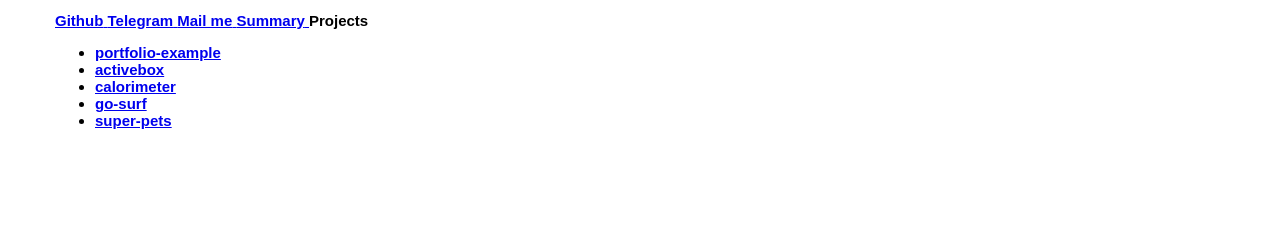
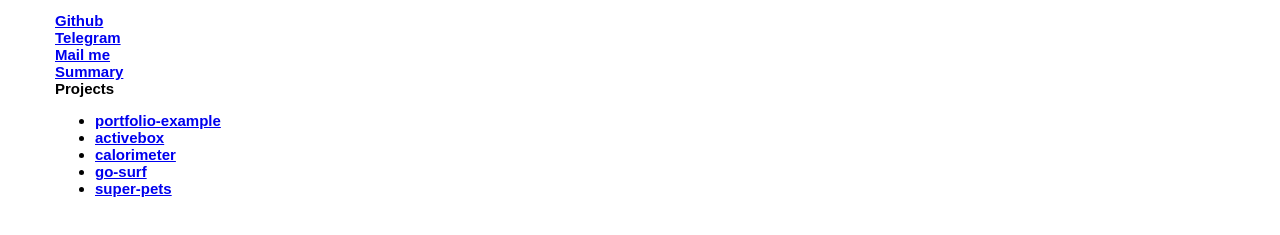
Before and after one commit to samaragang/smr.github.io, a plain HTML site: page index.html in a window 1280 px wide. Shown: the part 157-392 px from the top of the page. Drawn offline with nearby package versions, Linux system fonts and the light colour scheme; files that its build step writes are made by us from their sources.

Commit message:
second commit

```diff
--- a/index.html
+++ b/index.html
@@ -19,18 +19,28 @@
             applications. Proficient in <b>HTML5, CSS3, JavaScript, JQuery, Gulp, SCSS, BEM, Git, PHP,
                 MySQL,</b> and<b> React.js.</b> </p>
         <div class="nav_link">
+            <div class="nav_link-item">
                 <a href="https://github.com/samaragang" target="_blank">
                     <b>Github</b>
                 </a>
+
+            </div>
+            <div class="nav_link-item">
                 <a href="https://t.me/logicxxxx" target="_blank">
                     <b>Telegram</b>
                 </a>
+            </div>
+            <div class="nav_link-item">
                 <a href="mailto:dmitr.burii.2016@gmail.com" target="_blank">
                     <b>Mail me</b>
                 </a>
+            </div>
+            <div class="nav_link-item">
                 <a href="https://rabota.by/resume/a267e9daff0b699f500039ed1f43783352794f" target="_blank">
                     <b>Summary</b>
                 </a>
+            </div>
+            <div class="nav_link-item">
                 <b>Projects</b>
 
                 <div class="projects">
@@ -62,6 +72,12 @@
                         </li>
                     </ul>
                 </div>
+            </div>
+
+
+
+
+
 
         </div>
     </div>
--- a/style.css
+++ b/style.css
@@ -3,6 +3,7 @@
 }
 a {
     color: #000;
+
 }
 .container {
     width: 600px;
@@ -13,10 +14,8 @@
     display: flex;
     flex-direction: column;
 }
-
-.nav_link a {
+.nav_link-item {
     margin-bottom: 15px;
-
 }
 
 .projects li {
```
Lines whose indentation alone changed are shown as unchanged.
